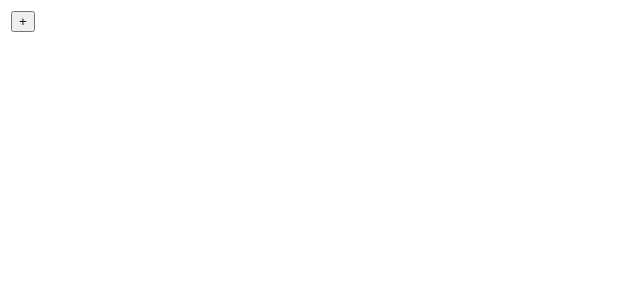
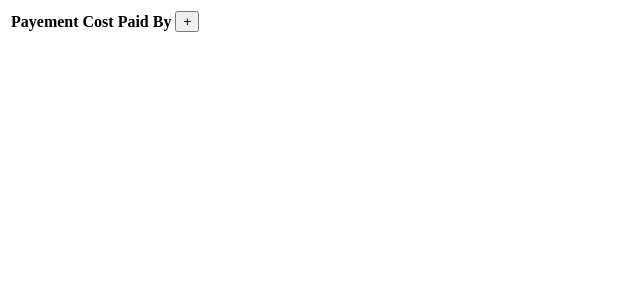
Before and after one commit to ptournem/friend-bush, a React (Create React App) app: page / in a window 1280 px wide. Shown: the top 300 px of the page, without its empty margins (0-640 px from the left). Built offline with nearby package versions, Linux system fonts and the light colour scheme.

Commit message:
ADD: friendList th for paiement, cost and paid by

```diff
--- a/src/components/FriendList.js
+++ b/src/components/FriendList.js
@@ -5,6 +5,9 @@ import AddFriend from '../containers/AddFriend';
 const FriendList =  ({friendsById, friends, onSetFriendName, onRemoveFriend }) => (
   <thead>
     <tr>
+      <th>Payement</th>
+      <th>Cost</th>
+      <th>Paid By</th>
       {friends.map(friend => (
          <Friend key={friendsById[friend].id} {...friendsById[friend]}
            onSetFriendName={(name)=>onSetFriendName(friend,name)}
```
